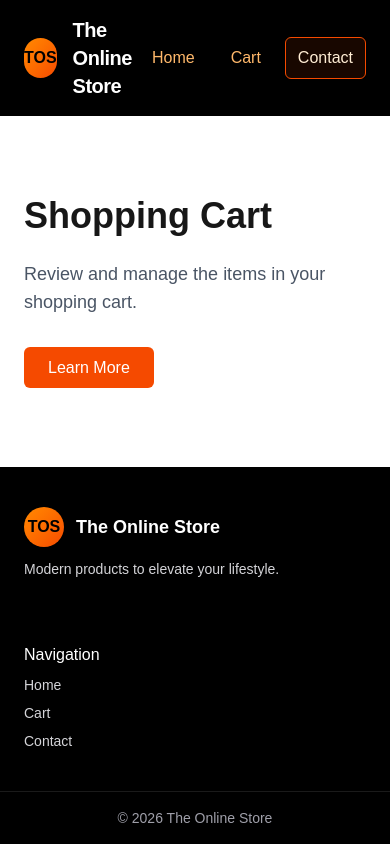
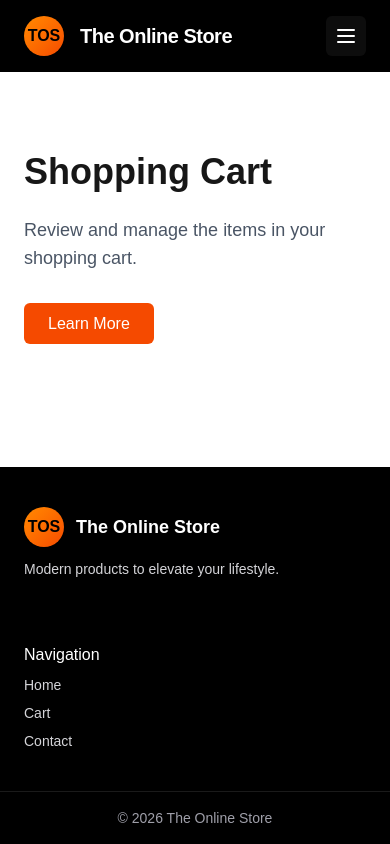
Before and after one commit to Andy19955/JavaScript-Frameworks, a Next.js app: page /cart in a window 390 px wide. Built offline with nearby package versions, Linux system fonts and the light colour scheme.

Commit message:
Add small screen menu

```diff
--- a/app/components/Header.tsx
+++ b/app/components/Header.tsx
@@ -1,8 +1,16 @@
+"use client";
+
+import { useState } from "react";
 import Link from "next/link";
+import MobileMenu from "./MobileMenu";
 
 export default function Header() {
+  const [open, setOpen] = useState(false);
+
   return (
     <header className="w-full bg-black text-white">
+      <MobileMenu open={open} onClose={() => setOpen(false)} />
+
       <div className="mx-auto max-w-6xl flex items-center justify-between px-6 py-4">
         <Link href="/" className="flex items-center gap-4">
           <div className="flex items-center justify-center h-10 w-10 rounded-full bg-linear-to-br from-orange-400 to-orange-600 shadow-md">
@@ -10,17 +18,26 @@ export default function Header() {
           </div>
           <h1 className="text-xl font-semibold tracking-tight">The Online Store</h1>
         </Link>
-        <nav className="flex items-center gap-3">
-          <Link href="/" className="px-3 py-2 rounded-md text-orange-300 hover:bg-orange-600/10 hover:text-orange-200 transition">
+
+        <nav className="hidden md:flex items-center gap-3">
+          <Link href="/" className="px-3 py-2 rounded-md text-orange-300 hover:bg-orange-600/40 hover:text-orange-200 transition">
             Home
           </Link>
-          <Link href="/cart" className="px-3 py-2 rounded-md text-orange-300 hover:bg-orange-600/10 hover:text-orange-200 transition">
+          <Link href="/cart" className="px-3 py-2 rounded-md text-orange-300 hover:bg-orange-600/40 hover:text-orange-200 transition">
             Cart
           </Link>
-          <Link href="/contact" className="px-3 py-2 rounded-md border border-orange-600 bg-orange-600/10 text-orange-100 hover:bg-orange-600 hover:text-black transition">
+          <Link href="/contact" className="px-3 py-2 rounded-md text-orange-300 hover:bg-orange-600/40 hover:text-orange-200 transition">
             Contact
           </Link>
         </nav>
+
+        <div className="md:hidden">
+          <button onClick={() => setOpen(true)} aria-label="Open menu" className="rounded-md p-2 bg-white/5 hover:bg-white/10">
+            <svg className="h-6 w-6 text-white" fill="none" viewBox="0 0 24 24" stroke="currentColor">
+              <path strokeLinecap="round" strokeLinejoin="round" strokeWidth={2} d="M4 6h16M4 12h16M4 18h16" />
+            </svg>
+          </button>
+        </div>
       </div>
     </header>
   );
--- /dev/null
+++ b/app/components/MobileMenu.tsx
@@ -0,0 +1,29 @@
+"use client";
+
+import Link from "next/link";
+
+export default function MobileMenu({ open, onClose }: { open: boolean; onClose: () => void }) {
+  if (!open) return null;
+
+  return (
+    <div className="fixed inset-0 z-50 bg-black/80 backdrop-blur-sm">
+      <div className="h-full w-full flex flex-col items-center justify-center text-center p-6">
+        <button onClick={onClose} aria-label="Close menu" className="absolute top-5 right-5 rounded-lg bg-white/5 p-2 text-white hover:bg-white/10">
+          ✕
+        </button>
+
+        <nav className="flex flex-col gap-6">
+          <Link href="/" onClick={onClose} className="text-2xl font-semibold text-white">
+            Home
+          </Link>
+          <Link href="/cart" onClick={onClose} className="text-2xl font-semibold text-white/90">
+            Cart
+          </Link>
+          <Link href="/contact" onClick={onClose} className="text-2xl font-semibold text-white/90">
+            Contact
+          </Link>
+        </nav>
+      </div>
+    </div>
+  );
+}
```
